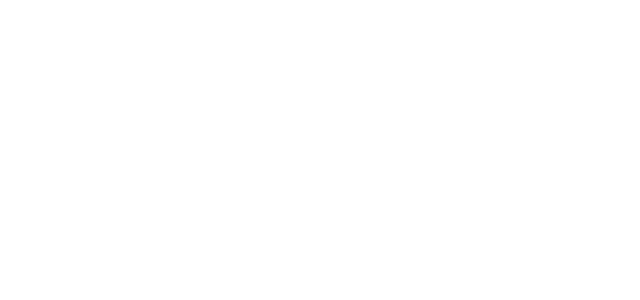
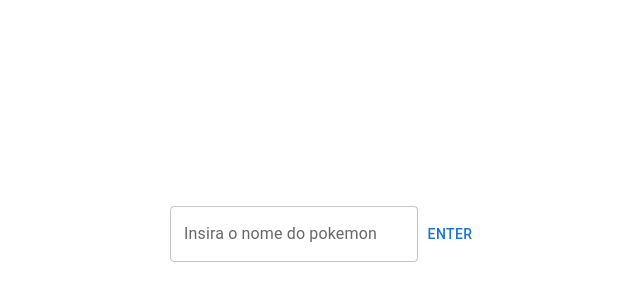
Before and after one commit to barbaracintr/pokemon-app, a React (Create React App) app: page / in a window 1280 px wide. Shown: the part 166-466 px from the top of the page, without its empty margins (314-954 px from the left). Built offline with nearby package versions, Linux system fonts and the light colour scheme; no server answers.

Commit message:
update 1

```diff
--- a/package.json
+++ b/package.json
@@ -3,6 +3,9 @@
   "version": "0.1.0",
   "private": true,
   "dependencies": {
+    "@emotion/react": "^11.10.5",
+    "@emotion/styled": "^11.10.5",
+    "@mui/material": "^5.11.7",
     "@testing-library/jest-dom": "^5.16.5",
     "@testing-library/react": "^13.4.0",
     "@testing-library/user-event": "^13.5.0",
@@ -10,9 +13,11 @@
     "@types/node": "^16.18.11",
     "@types/react": "^18.0.27",
     "@types/react-dom": "^18.0.10",
+    "@types/styled-components": "^5.1.26",
     "react": "^18.2.0",
     "react-dom": "^18.2.0",
     "react-scripts": "5.0.1",
+    "styled-components": "^5.3.6",
     "typescript": "^4.9.5",
     "web-vitals": "^2.1.4"
   },
--- a/src/App.tsx
+++ b/src/App.tsx
@@ -1,7 +1,12 @@
-function App() {
+import { Form } from "./components/Form"
+import { GlobalStyle } from "./components/styles/global"
+
+export const App: React.FC = () => {
+
   return (
-    <></>
-  );
+    <>
+      <GlobalStyle />
+      <Form />
+    </>
+  )
 }
-
-export default App;
--- /dev/null
+++ b/src/components/Form/index.tsx
@@ -0,0 +1,45 @@
+import { useState, useEffect } from 'react'
+import React, { MouseEvent, useContext } from "react";
+import { PokemonCard } from '../PokemonCard';
+import TextField from '@mui/material/TextField';
+import Button from '@mui/material/Button';
+import { Container, FormPoke } from './styles'
+
+export const Form = () => {
+    const [pokemons, setPokemons] = useState('');
+    const [pokemon, setPokemon] = useState('');
+
+
+    const inputValue = React.useRef<HTMLInputElement>(null);
+
+    const handleSubmit = (ev: MouseEvent<HTMLFormElement>) => {
+        ev.preventDefault();
+        const value = inputValue.current?.value.toLowerCase();
+        if (value) return setPokemon(value)
+    };
+
+
+    useEffect(() => {
+        fetch(`https://pokeapi.co/api/v2/pokemon/${pokemon}`)
+            .then((res) => {
+                res.json().then((data) => {
+                    setPokemons(data)
+                })
+            })
+            .catch((error) => console.log(error))
+            .finally(() => {
+                console.log('Finally!')
+            })
+    }, [pokemon])
+
+    return (
+        <Container>
+            <FormPoke onSubmit={handleSubmit}>
+                <TextField label="Insira o nome do pokemon" inputRef={inputValue}></TextField>
+                <Button type='submit'>Enter</Button>
+            </FormPoke>
+
+            <PokemonCard pokemons={pokemons}/>
+        </Container>
+    )
+}
--- /dev/null
+++ b/src/components/Form/styles.ts
@@ -0,0 +1,14 @@
+import styled from 'styled-components'
+
+export const FormPoke = styled.form`
+    display: flex;
+`
+export const Container = styled.div`
+    width: 100vw;
+    height: 100vh;
+    display: flex;
+    flex-direction: column;
+    justify-content: center;
+    align-items: center;
+    gap: 5rem;
+`
--- /dev/null
+++ b/src/components/PokemonCard/index.tsx
@@ -0,0 +1,16 @@
+import Typography from "@mui/material/Typography"
+import { StyledPaper, Img } from './styles'
+
+export const PokemonCard = ({ pokemons }: any) => {
+
+    return (
+        <>
+            {pokemons.name ?
+                <StyledPaper elevation={3}>
+                    <Img src={pokemons.sprites?.front_default} />
+                    <Typography component="p">{pokemons.name.toUpperCase()}</Typography>
+                </StyledPaper>
+                : null}
+        </>
+    )
+}
--- /dev/null
+++ b/src/components/PokemonCard/styles.ts
@@ -0,0 +1,16 @@
+import styled from 'styled-components'
+import * as muiStyled from '@mui/material'
+import { Paper } from "@mui/material"
+
+export const StyledPaper = muiStyled.styled(Paper)`
+    margin: 0 auto;
+    width: 30%;
+    display: flex;
+    flex-direction: column;
+    align-items: center;
+    justify-content: center;
+`
+export const Img = styled.img`
+    // width: 500px;
+
+`
--- /dev/null
+++ b/src/components/styles/global.ts
@@ -0,0 +1,21 @@
+import styled, { css, createGlobalStyle } from "styled-components";
+
+export const GlobalStyle = createGlobalStyle`
+    *{
+        box-sizing: border-box;
+        margin: 0;
+        font-family: Inter, sans-serif;
+    }
+    button{
+        cursor: pointer;
+    }
+    ul, ol, li{
+        list-style: none;
+    }
+    body{
+        margin: 0 auto;
+    }
+    ::selection {
+        background-color: pink;
+    }
+`;
--- a/src/index.tsx
+++ b/src/index.tsx
@@ -1,6 +1,6 @@
 import React from 'react';
 import ReactDOM from 'react-dom/client';
-import App from './App';
+import { App } from './App';
 
 const root = ReactDOM.createRoot(
   document.getElementById('root') as HTMLElement
```
Also changed, not shown: src/service/data.tsx (deleted), 2 other files (tests, documents, lock files or other folders).
